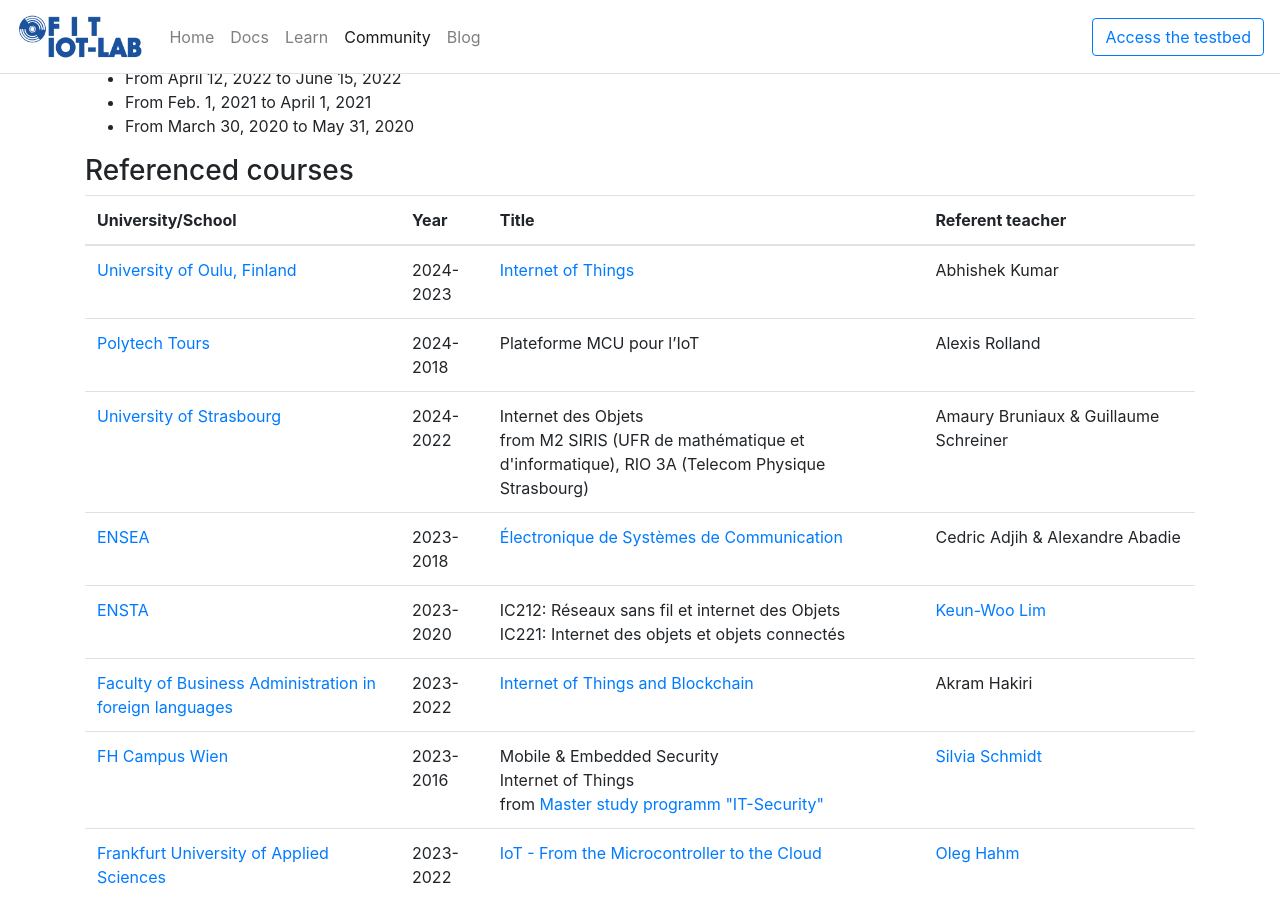
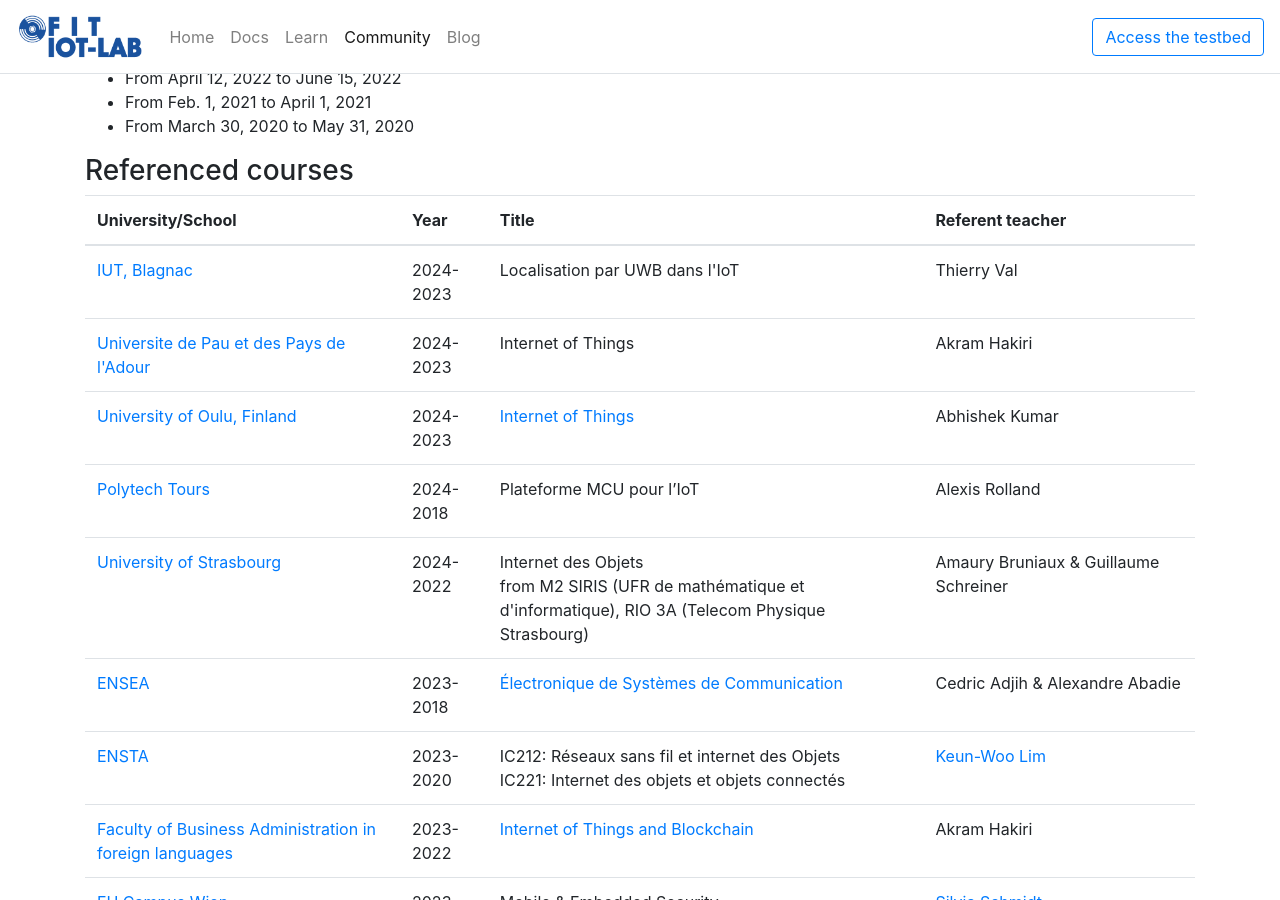
Before and after one commit to iot-lab/iot-lab.github.io, a Jekyll site: the page built from community/education.html, in a window 1280 px wide and 900 px high, scrolled down 968 px. Built offline with Jekyll 4.4.1, drawn with Linux system fonts in a browser that asks for light colours; nearby versions of some CDN libraries; comment, search, counter and statistics services are not loaded.

Commit message:
Adds two courses in education.

```diff
--- a/_data/education.yml
+++ b/_data/education.yml
@@ -1,3 +1,13 @@
+- school: <a href="https://www.iut-blagnac.fr/fr/">IUT, Blagnac</a>
+  year: 2024-2023
+  title: Localisation par UWB dans l'IoT
+  teacher: Thierry Val
+
+- school: <a href="https://www.univ-pau.fr/fr/index.html">Universite de Pau et des Pays de l'Adour</a>
+  year: 2024-2023
+  title: Internet of Things
+  teacher: Akram Hakiri
+
 - school: <a href="https://opas.peppi.oulu.fi/en">University of Oulu, Finland</a>
   year: 2024-2023
   title: <a href="https://opas.peppi.oulu.fi/en/course/521043S/7770">Internet of Things</a>
```
